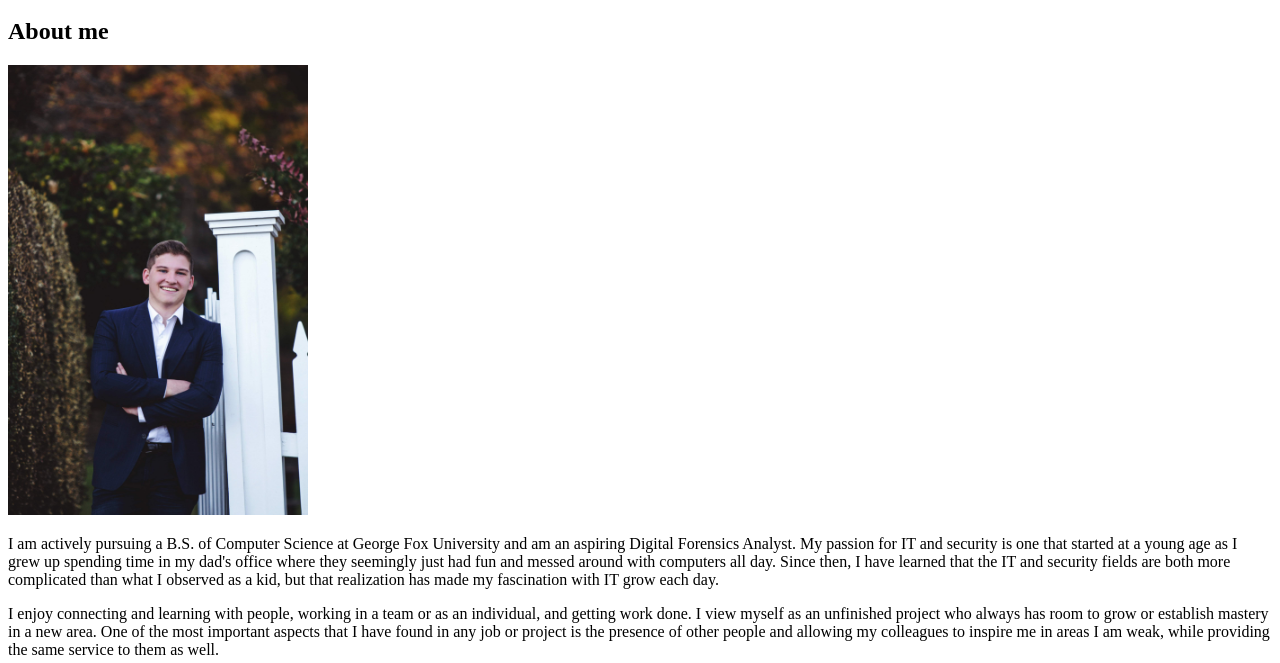
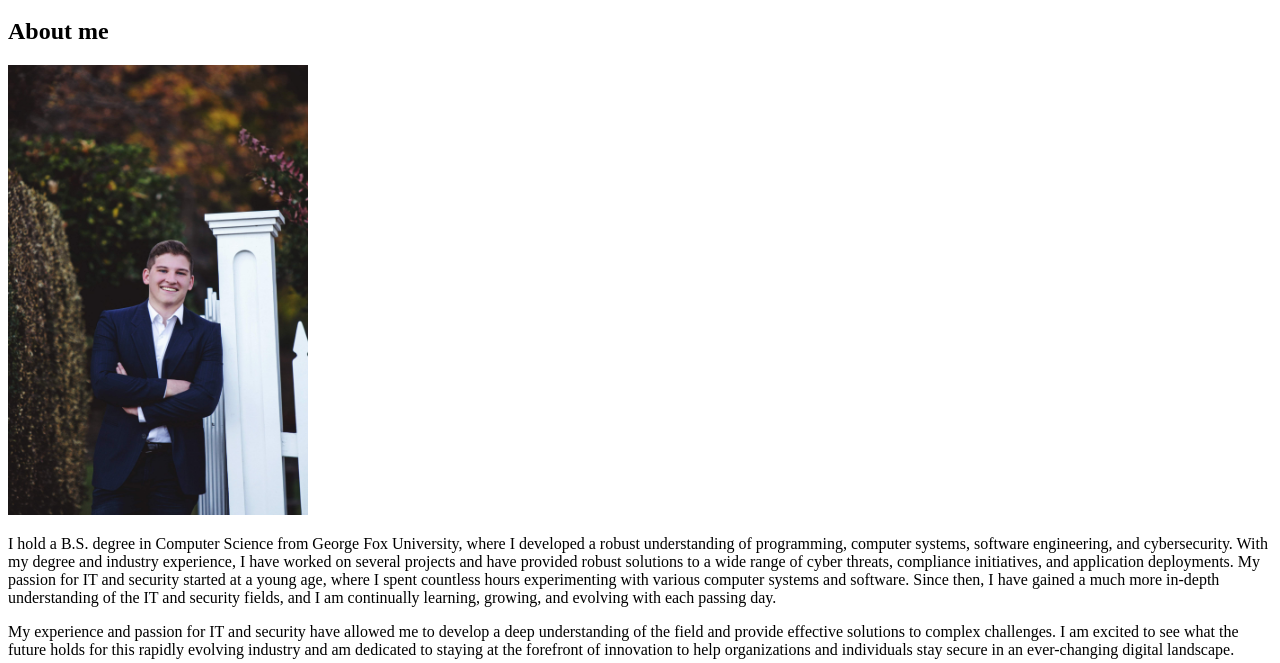
Before and after one commit to ryanwittmers/portfolio, a website: page src/index.html in a window 1280 px wide. Shown: the part 137-800 px from the top of the page. Drawn offline with nearby package versions, Linux system fonts and the light colour scheme.

Commit message:
Updated About Me text to more current information.

```diff
--- a/src/index.html
+++ b/src/index.html
@@ -58,18 +58,17 @@
           <div class="col-md-6 col-sm-12">
             <div class="about-wrapper__info">
               <p class="about-wrapper__info-text">
-                I am actively pursuing a B.S. of Computer Science at George Fox University
-                and am an aspiring Digital Forensics Analyst. My passion for IT and security
-                is one that started at a young age as I grew up spending time in my dad's office
-                where they seemingly just had fun and messed around with computers all day. Since then, <!-- Check wording. -->
-                I have learned that the IT and security fields are both more complicated than what
-                I observed as a kid, but that realization has made my fascination with IT grow each day.
+                I hold a B.S. degree in Computer Science from George Fox University, where I developed a robust understanding
+                of programming, computer systems, software engineering, and cybersecurity. With my degree and industry experience, I have worked on
+                several projects and have provided robust solutions to a wide range of cyber threats, compliance initiatives, and application deployments.
+                My passion for IT and security started at a young age, where I spent countless hours experimenting with various computer systems and software.
+                Since then, I have gained a much more in-depth understanding of the IT and security fields, and I am continually learning, growing,
+                and evolving with each passing day.
               </p>
               <p class="about-wrapper__info-text">
-                I enjoy connecting and learning with people, working in a team or as an individual, and getting work done.
-                I view myself as an unfinished project who always has room to grow or establish mastery in a new area.
-                One of the most important aspects that I have found in any job or project is the presence of other people
-                and allowing my colleagues to inspire me in areas I am weak, while providing the same service to them as well.
+                My experience and passion for IT and security have allowed me to develop a deep understanding of the field and provide effective solutions
+                to complex challenges. I am excited to see what the future holds for this rapidly evolving industry and am dedicated to staying at
+                the forefront of innovation to help organizations and individuals stay secure in an ever-changing digital landscape.
               </p>
 <!--              <span class="d-flex mt-3">-->
 <!--                <a target="_blank" class="cta-btn cta-btn&#45;&#45;resume" href="">-->
```
